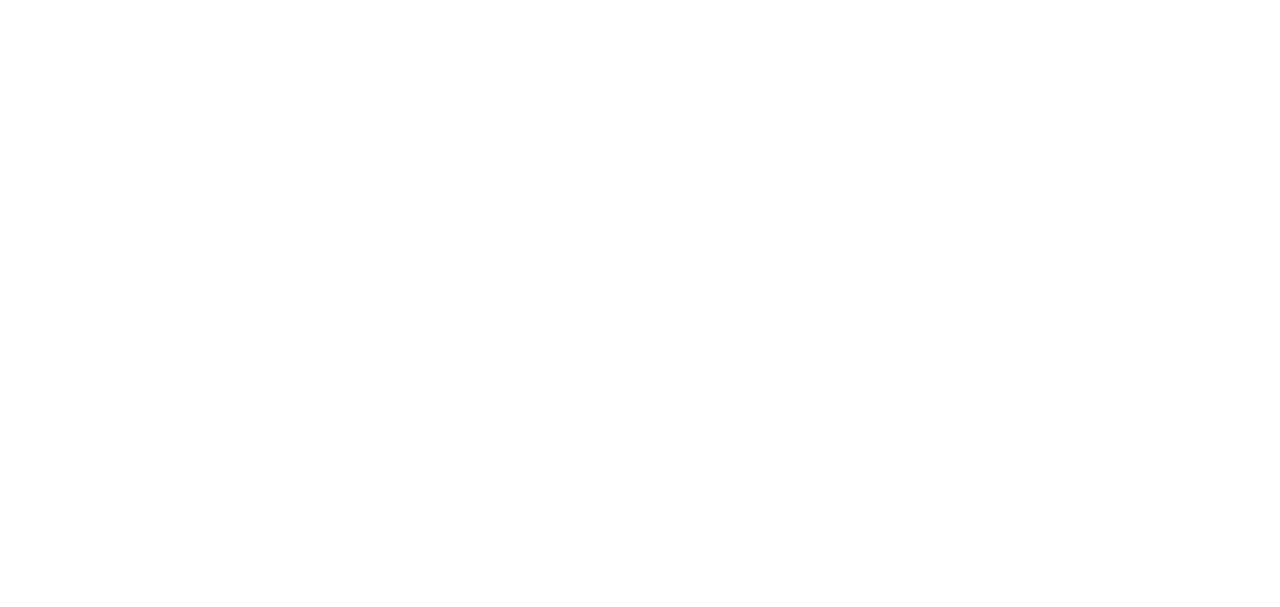
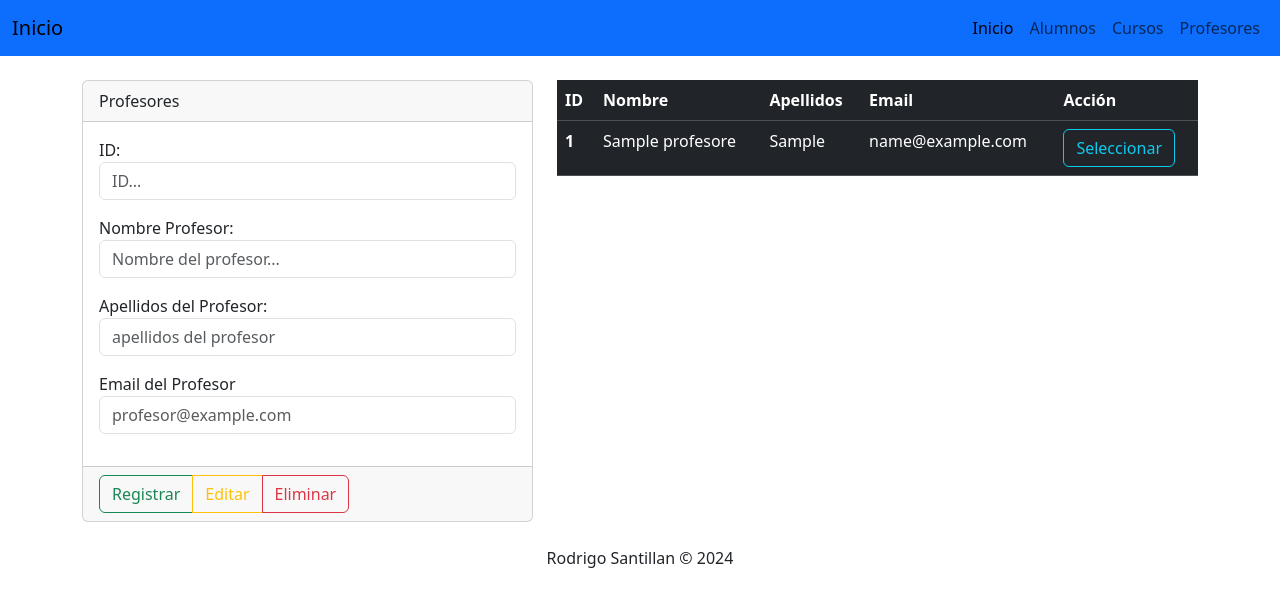
Before and after one commit to Rodgasantillan/proyectophp, a PHP site: page /Secciones/Profesores/profesor.php in a window 1280 px wide. Before the commit the part shown is empty. Shown: the top 607 px of the page. Run offline with PHP 8.4, Linux system fonts and the light colour scheme; tables that the repository leaves empty or names only in its code hold one stand-in row (values such as "Sample post").

Commit message:
Hacemos conexión con la base de datos, además de mandar a traer información en el apartado profesores

```diff
--- a/Configuraciones/bd.php
+++ b/Configuraciones/bd.php
@@ -0,0 +1,15 @@
+<?php
+    $host   = "localhost:3307";//servidor
+    $dbname = "proyectophp";//base de datos
+    $user   = "root";//usuario
+    $pass   = "";//contraseña
+
+    try{
+        $conexion = new PDO("mysql:host=$host; dbname=$dbname", $user, $pass);
+        //Activamos las Excepciones de PDO
+        $conexion->setAttribute(PDO::ATTR_ERRMODE, PDO::ERRMODE_EXCEPTION);
+    }
+    catch(PDOException $e){
+        die("Conexión fallida: ".$e->getMessage());
+    }
+?>
--- a/Secciones/Profesores/profesor.php
+++ b/Secciones/Profesores/profesor.php
@@ -0,0 +1,73 @@
+<?php
+    include("../../templates/encabezado.php");
+    include("profesorControlador.php");
+?>
+    <div class="container">
+        <div class="row">
+            <div class="col-5">
+                <div class="card">
+                    <div class="card-header">Profesores</div>
+                    <div class="card-body">
+                        <form action="" method="post">
+                            <div class="mb-3">
+                                <label for="id">ID: </label>
+                                <input type="text" name="id" id="id" class="form-control" placeholder="ID..." value="" readonly>
+                            </div>
+                            <div class="mb-3">
+                                <label for="nombre">Nombre Profesor:</label>
+                                <input type="text" name="nombre" id="nombre" class="form-control" placeholder="Nombre del profesor..." required>
+                            </div>
+                            <div class="mb-3">
+                                <label for="apellidos">Apellidos del Profesor:</label>
+                                <input type="text" name="apellidos" id="apellidos" class="form-control" placeholder="apellidos del profesor" required>
+                            </div>
+                            <div class="mb-3">
+                                <label for="email">Email del Profesor</label>
+                                <input type="email" name="email" id="email" class="form-control" placeholder="profesor@example.com" required>
+                            </div>
+                    </div>
+                    <div class="card-footer">
+                            <div class="btn-group" role="group" aria-label="Button group name">
+                                <button type="submit" class="btn btn-outline-success">Registrar</button>
+                                <button type="submit" class="btn btn-outline-warning">Editar</button>
+                                <button type="submit" class="btn btn-outline-danger">Eliminar</button>
+                            </div>
+                        </form>
+                    </div>
+                </div>
+            </div>
+            <div class="col-7">
+                <div class="table">
+                    <table class="table table-dark">
+                        <thead>
+                            <tr>
+                                <th scope="col">ID</th>
+                                <th scope="col">Nombre</th>
+                                <th scope="col">Apellidos</th>
+                                <th scope="col">Email</th>
+                                <th scope="col">Acción</th>
+                            </tr>
+                        </thead>
+                        <tbody>
+                            <?php foreach($profesores as $profesor): ?>
+                            <tr>
+                                <th scope="row"><?php echo $profesor['id'];?></th>
+                                <td><?php echo $profesor['nombre']; ?></td>
+                                <td><?php echo $profesor['apellidos']; ?></td>
+                                <td><?php echo $profesor['email']; ?></td>
+                                <td>
+                                    <form action="" method="">
+                                        <button type="submit" class="btn btn-outline-info">Seleccionar</button>
+                                    </form>
+                                </td>
+                            </tr>
+                            <?php endforeach; ?>
+                        </tbody>
+                    </table>
+                </div>
+            </div>
+        </div>
+    </div>
+<?php
+    include("../../templates/pie.php");
+?>
--- a/Secciones/Profesores/profesorControlador.php
+++ b/Secciones/Profesores/profesorControlador.php
@@ -0,0 +1,14 @@
+<?php
+    include("../../Configuraciones/bd.php");
+
+    /*if($conexion){
+        echo "<script>alert('Conexión Exitosa');</script>";
+    }*/
+
+    //Consultamos información de la tabla profesores
+    $sql = "SELECT * FROM profesores";
+    $lstProfesores = $conexion->query($sql);
+    $profesores = $lstProfesores->fetchAll();
+
+    //print_r($profesores);
+?>
--- a/templates/encabezado.php
+++ b/templates/encabezado.php
@@ -25,7 +25,7 @@
                             <a href="#" class="nav-link">Cursos</a>
                         </li>
                         <li class="nav-item">
-                            <a href="#" class="nav-link">Profesores</a>
+                            <a href="../secciones/Profesores/profesor.php" class="nav-link">Profesores</a>
                         </li>
                     </ul>
                 </div>
```
